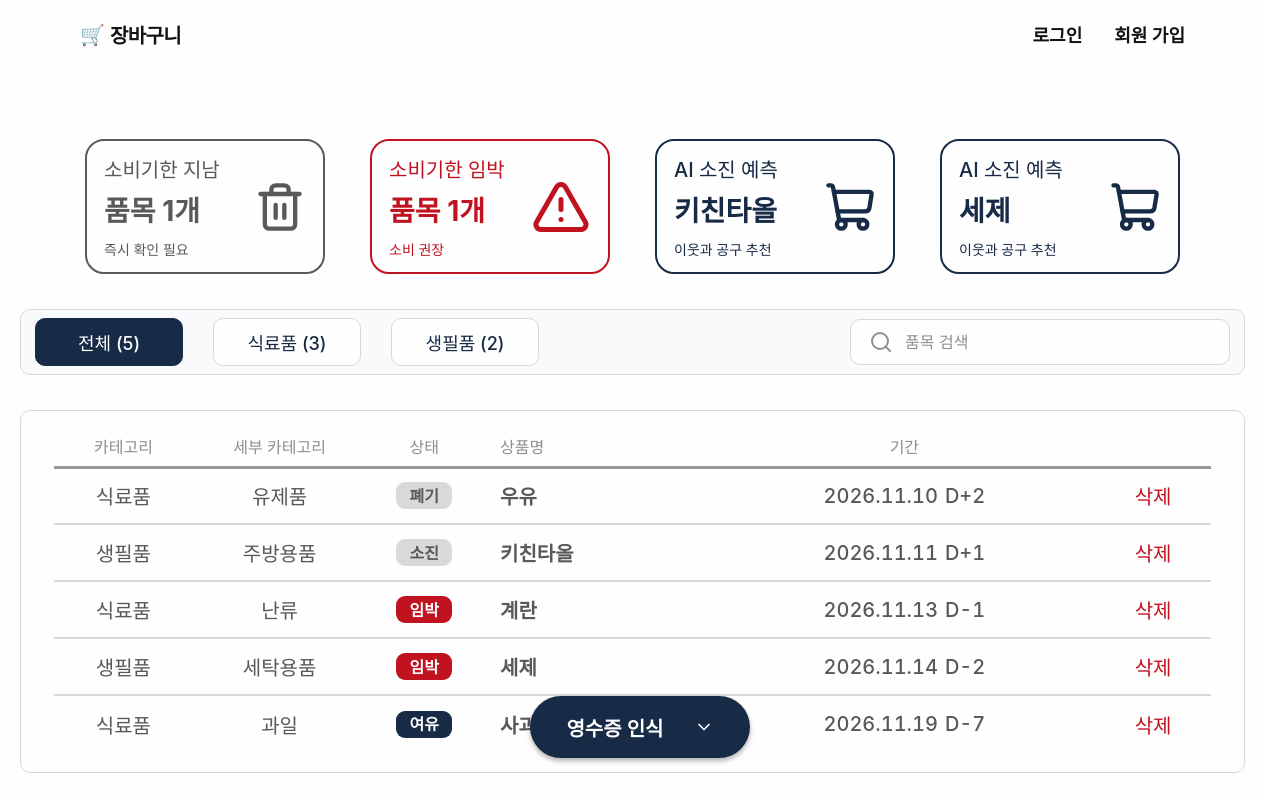
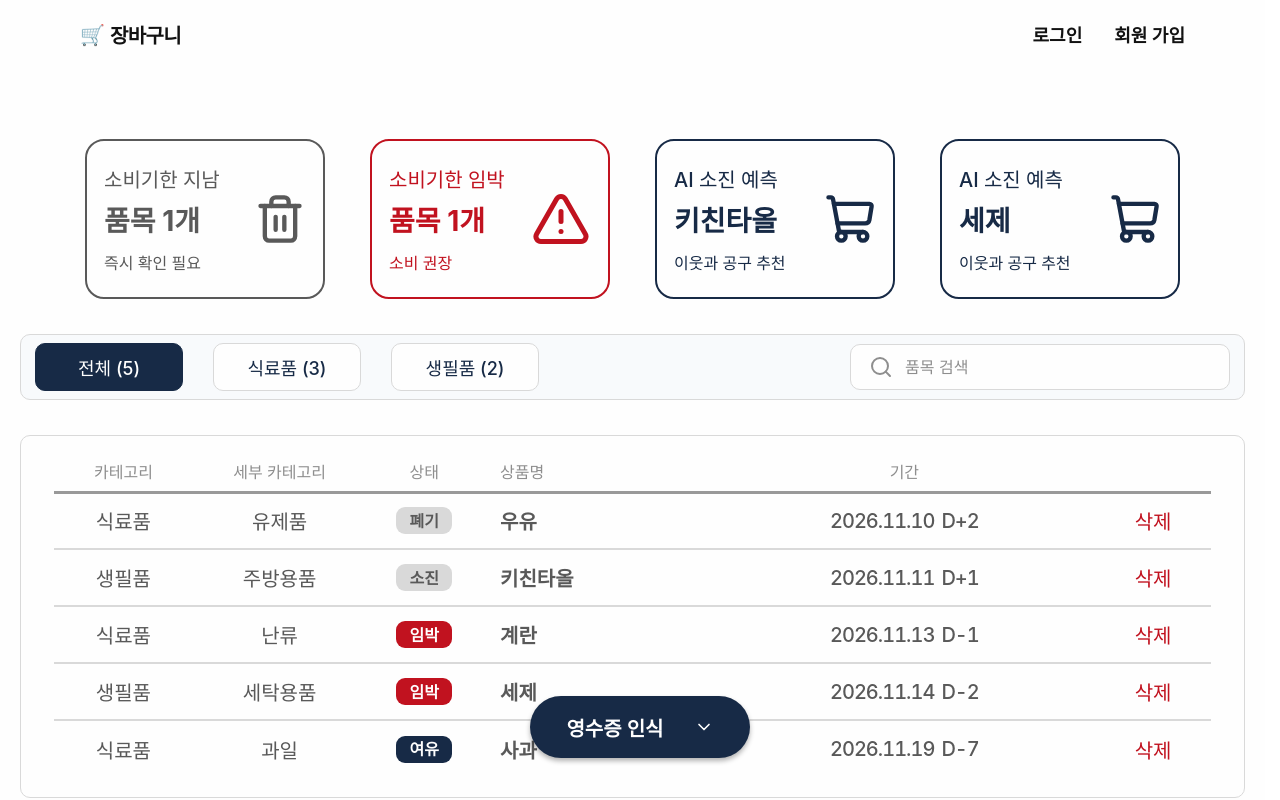
Before and after one commit to Elice-Jangbaguni/frontend, a React (Vite) app in the folder jangbaguni/: page /products in a window 1280 px wide. Shown: the top 800 px of the page. Built offline with nearby package versions, Linux system fonts and the light colour scheme; a web font is replaced by a local one.

Commit message:
fix : 재고 관리 페이지 ui 수정
리뷰 반영(간격 및 글자 크기 조정)

```diff
--- a/jangbaguni/src/Products/ProductsPage.css
+++ b/jangbaguni/src/Products/ProductsPage.css
@@ -24,17 +24,14 @@
   margin-bottom: 35px;
 }
 
-
 .products-summary-card {
   position: relative;
   display: flex;
   align-items: center;
   justify-content: space-between;
-
   width: 240px;
-  height: 135px;
+  height: 160px;
   padding: 17px;
-
   border: 2px solid;
   border-radius: 19px;
   background-color: #FEFEFE;
@@ -57,70 +54,16 @@
 .products-summary-card h2 {
   margin: 0 0 12px;
   font-size: 28px;
-  font-weight: 750;
+  font-weight: 700;
   line-height: 1.15;
 }
 
 .products-summary-card span {
-  font-size: 14px;
+  font-size: 16px;
   font-weight: 500;
 }
 
 /* 카드 아이콘 */
-.products-summary-icon {
-  width: 52px;
-  height: 52px;
-  flex-shrink: 0;
-  color: inherit;
-}
-
-/* 소비기한 지남 */
-.summary-expired {
-  border-color: #D9D9D9;
-  color: #595959;
-}
-
-/* 소비기한 임박 */
-.summary-warning {
-  border-color: #C1121F;
-  color: #C1121F;
-}
-
-.summary-warning .products-summary-icon {
-  width: 60px;
-  height: 60px;
-}
-
-/* AI 소진 예측 */
-.summary-ai {
-  border-color: #172A46;
-  color: #172A46;
-}
-
-
-.products-summary-content {
-  position: relative;
-  z-index: 1;
-}
-
-.products-summary-card p {
-  margin: 0 0 12px;
-  font-size: 20px;
-  font-weight: 500;
-}
-
-.products-summary-card h2 {
-  margin: 0 0 12px;
-  font-size: 28px;
-  font-weight: 750;
-  line-height: 1.15;
-}
-
-.products-summary-card span {
-  font-size: 14px;
-  font-weight: 500;
-}
-
 .products-summary-icon {
   width: 52px;
   height: 52px;
@@ -151,6 +94,16 @@
   color: #172A46;
 }
 
+.summary-warning .products-summary-icon {
+  width: 60px;
+  height: 60px;
+}
+
+/* AI 소진 예측 */
+.summary-ai {
+  border-color: #172A46;
+  color: #172A46;
+}
 
 /* =========================
    카테고리 및 검색 영역
@@ -338,7 +291,7 @@
 
 /* 상품명 굵게 */
 .products-name {
-  font-weight: 700 !important;
+  font-weight: 800 !important;
 }
 
 /* =========================
@@ -365,6 +318,7 @@
 .status-소진 {
   background-color: #D9D9D9;
   color: #595959;
+  font-weight: 700;
 }
 
 /* 임박 */
@@ -387,6 +341,7 @@
 .products-date {
   white-space: nowrap;
   font-variant-numeric: tabular-nums;
+  letter-spacing: -1px;
 }
 
 .products-date span + span {
```
